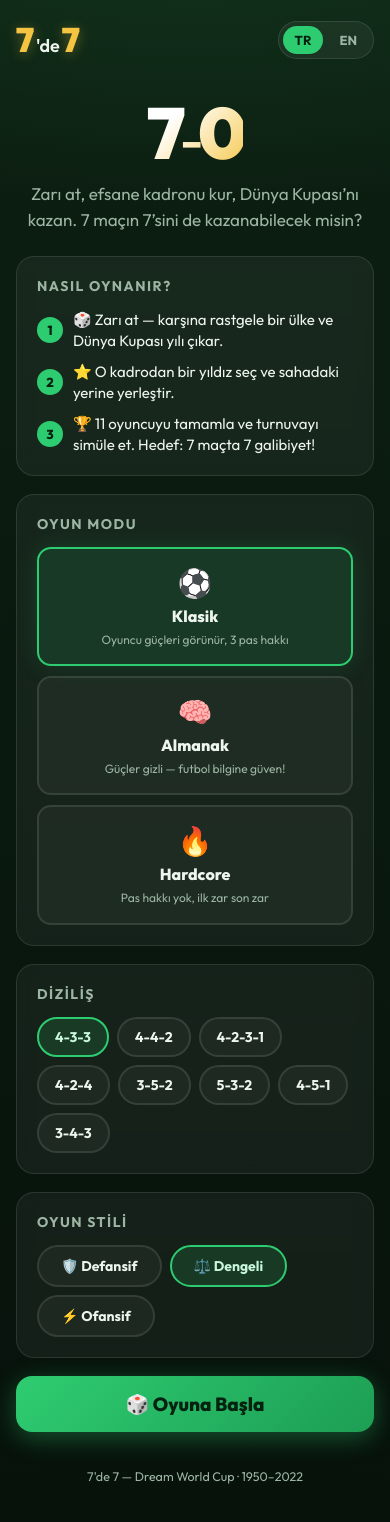
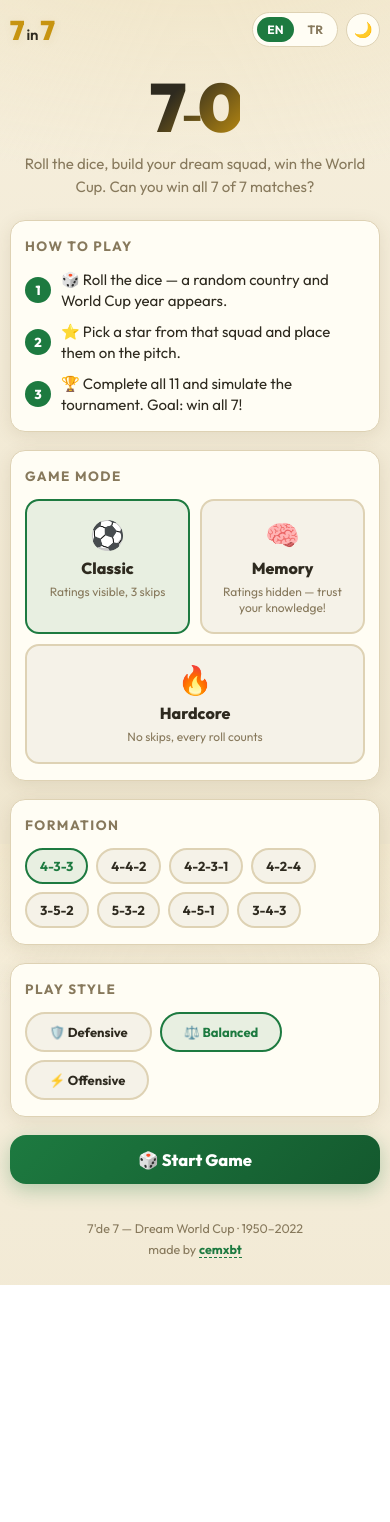
Before and after one commit to cemxbt/7de7, a React (Vite) app: page / in a window 390 px wide. After the commit the page ends 1285 px from the top, so only its background shows below. Built offline with nearby package versions, Linux system fonts and the light colour scheme.

Commit message:
Default to English, add nostalgic light/dark themes, made-by footer link, mobile polish

```diff
--- a/index.html
+++ b/index.html
@@ -1,7 +1,10 @@
 <!doctype html>
-<html lang="tr">
+<html lang="en">
   <head>
     <meta charset="UTF-8" />
+    <script>
+      document.documentElement.dataset.theme = localStorage.getItem('7de7-theme') || 'light';
+    </script>
     <link rel="icon" type="image/svg+xml" href="./favicon.svg" />
     <meta name="viewport" content="width=device-width, initial-scale=1.0" />
     <meta name="description" content="7'de 7 — Zarı at, efsane Dünya Kupası kadronu kur, turnuvayı simüle et. Roll the dice, build your dream World Cup squad." />
--- a/src/App.tsx
+++ b/src/App.tsx
@@ -1,4 +1,4 @@
-import { useState } from 'react';
+import { useEffect, useState } from 'react';
 import { FORMATIONS, makeSlots, simulateTournament, teamStrength } from './game/engine';
 import type { Mode, Style, Slot, TournamentResult } from './game/engine';
 import type { Lang } from './i18n';
@@ -22,8 +22,11 @@ function loadStats(): Stats {
   return { played: 0, titles: 0, perfect: 0, best: 0 };
 }
 
+type Theme = 'light' | 'dark';
+
 export default function App() {
-  const [lang, setLang] = useState<Lang>(() => (localStorage.getItem('7de7-lang') as Lang) || 'tr');
+  const [lang, setLang] = useState<Lang>(() => (localStorage.getItem('7de7-lang') as Lang) || 'en');
+  const [theme, setTheme] = useState<Theme>(() => (localStorage.getItem('7de7-theme') as Theme) || 'light');
   const [screen, setScreen] = useState<'setup' | 'draft' | 'sim'>('setup');
   const [mode, setMode] = useState<Mode>('classic');
   const [formationIdx, setFormationIdx] = useState(0);
@@ -31,6 +34,11 @@ export default function App() {
   const [slots, setSlots] = useState<Slot[]>([]);
   const [result, setResult] = useState<TournamentResult | null>(null);
   const [stats, setStats] = useState<Stats>(loadStats);
+
+  useEffect(() => {
+    document.documentElement.dataset.theme = theme;
+    localStorage.setItem('7de7-theme', theme);
+  }, [theme]);
 
   const switchLang = (l: Lang) => {
     setLang(l);
@@ -66,9 +74,18 @@ export default function App() {
           <span className="logo-de">{lang === 'tr' ? "'de" : 'in'}</span>
           <span className="logo-7">7</span>
         </button>
-        <div className="lang-switch">
-          <button className={lang === 'tr' ? 'on' : ''} onClick={() => switchLang('tr')}>TR</button>
-          <button className={lang === 'en' ? 'on' : ''} onClick={() => switchLang('en')}>EN</button>
+        <div className="topbar-controls">
+          <div className="lang-switch">
+            <button className={lang === 'en' ? 'on' : ''} onClick={() => switchLang('en')}>EN</button>
+            <button className={lang === 'tr' ? 'on' : ''} onClick={() => switchLang('tr')}>TR</button>
+          </div>
+          <button
+            className="theme-toggle"
+            onClick={() => setTheme(theme === 'light' ? 'dark' : 'light')}
+            aria-label={theme === 'light' ? 'Dark theme' : 'Light theme'}
+          >
+            {theme === 'light' ? '🌙' : '☀️'}
+          </button>
         </div>
       </header>
 
@@ -108,6 +125,9 @@ export default function App() {
 
       <footer className="footer">
         <span>7'de 7 — Dream World Cup · 1950–2022</span>
+        <span className="made-by">
+          made by <a href="https://github.com/cemxbt" target="_blank" rel="noopener noreferrer">cemxbt</a>
+        </span>
       </footer>
     </div>
   );
--- a/src/index.css
+++ b/src/index.css
@@ -1,34 +1,82 @@
 * { box-sizing: border-box; margin: 0; padding: 0; }
 
-:root {
-  --bg: #07120b;
-  --bg2: #0c1f12;
+/* ---------- themes ---------- */
+
+/* light: nostalgic paper / sticker-album look (default) */
+:root,
+:root[data-theme='light'] {
+  --bg-grad:
+    radial-gradient(900px 400px at 50% -10%, #efe3c3 0%, transparent 65%),
+    linear-gradient(180deg, #f6efdd, #efe6cf);
+  --card: #fffdf4;
+  --card-border: #ded2b4;
+  --text: #2e2a1f;
+  --muted: #87795c;
+  --green: #1d7a40;
+  --green-deep: #14592e;
+  --gold: #a87b08;
+  --gold-bright: #c79410;
+  --red: #c0392b;
+  --red-soft: #a93226;
+  --row-bg: rgba(60, 45, 10, 0.05);
+  --row-hover: rgba(60, 45, 10, 0.1);
+  --chip-bg: rgba(60, 45, 10, 0.07);
+  --line: rgba(60, 45, 10, 0.12);
+  --sel-bg: rgba(29, 122, 64, 0.1);
+  --gold-tint: rgba(168, 123, 8, 0.1);
+  --gold-border: rgba(168, 123, 8, 0.45);
+  --red-tint: rgba(192, 57, 43, 0.08);
+  --red-border: rgba(192, 57, 43, 0.4);
+  --shadow: 0 4px 18px rgba(80, 60, 20, 0.1);
+  --pitch1: #3d9960;
+  --pitch2: #348a54;
+  --hero-from: #2e2a1f;
+}
+
+:root[data-theme='dark'] {
+  --bg-grad:
+    radial-gradient(1200px 600px at 50% -10%, #14391f 0%, transparent 60%),
+    linear-gradient(180deg, #0c1f12, #07120b);
   --card: rgba(255, 255, 255, 0.05);
   --card-border: rgba(255, 255, 255, 0.1);
   --text: #eef5ef;
   --muted: #9db5a3;
   --green: #2ecc71;
+  --green-deep: #1d9e54;
   --gold: #f5c542;
+  --gold-bright: #f5c542;
   --red: #e74c3c;
+  --red-soft: #ff9d92;
+  --row-bg: rgba(255, 255, 255, 0.04);
+  --row-hover: rgba(255, 255, 255, 0.09);
+  --chip-bg: rgba(0, 0, 0, 0.3);
+  --line: rgba(255, 255, 255, 0.08);
+  --sel-bg: rgba(46, 204, 113, 0.12);
+  --gold-tint: rgba(245, 197, 66, 0.12);
+  --gold-border: rgba(245, 197, 66, 0.4);
+  --red-tint: rgba(231, 76, 60, 0.14);
+  --red-border: rgba(231, 76, 60, 0.45);
+  --shadow: none;
   --pitch1: #1c7a3d;
   --pitch2: #176a34;
+  --hero-from: #ffffff;
 }
 
 html { -webkit-text-size-adjust: 100%; }
 
 body {
   font-family: 'Outfit', -apple-system, BlinkMacSystemFont, 'Segoe UI', Roboto, sans-serif;
-  background:
-    radial-gradient(1200px 600px at 50% -10%, #14391f 0%, transparent 60%),
-    linear-gradient(180deg, var(--bg2), var(--bg));
+  background: var(--bg-grad);
+  background-attachment: fixed;
   color: var(--text);
   min-height: 100vh;
+  transition: background 0.25s, color 0.25s;
 }
 
 .app {
   max-width: 1080px;
   margin: 0 auto;
-  padding: 0 16px 40px;
+  padding: 0 16px 32px;
   display: flex;
   flex-direction: column;
   min-height: 100vh;
@@ -39,7 +87,8 @@ body {
   display: flex;
   justify-content: space-between;
   align-items: center;
-  padding: 18px 0;
+  padding: 16px 0;
+  gap: 10px;
 }
 
 .logo {
@@ -53,17 +102,19 @@ body {
 }
 
 .logo-7 {
-  font-size: 34px;
+  font-size: 32px;
   font-weight: 900;
-  color: var(--gold);
-  text-shadow: 0 2px 12px rgba(245, 197, 66, 0.35);
+  color: var(--gold-bright);
+  text-shadow: 0 2px 10px var(--gold-tint);
 }
 
 .logo-de {
-  font-size: 18px;
+  font-size: 17px;
   font-weight: 600;
   color: var(--text);
 }
+
+.topbar-controls { display: flex; align-items: center; gap: 8px; }
 
 .lang-switch {
   display: flex;
@@ -88,19 +139,34 @@ body {
 
 .lang-switch button.on {
   background: var(--green);
-  color: #04220f;
+  color: #fff;
 }
+
+.theme-toggle {
+  border: 1px solid var(--card-border);
+  background: var(--card);
+  border-radius: 999px;
+  width: 38px;
+  height: 38px;
+  font-size: 17px;
+  cursor: pointer;
+  display: grid;
+  place-items: center;
+  line-height: 1;
+}
+
+.theme-toggle:hover { border-color: var(--muted); }
 
 /* ---------- setup ---------- */
 .setup { display: flex; flex-direction: column; gap: 18px; }
 
-.hero { text-align: center; padding: 18px 0 6px; }
+.hero { text-align: center; padding: 14px 0 4px; }
 
 .hero-score {
-  font-size: clamp(72px, 16vw, 130px);
+  font-size: clamp(68px, 16vw, 124px);
   font-weight: 900;
   letter-spacing: -4px;
-  background: linear-gradient(135deg, #fff 30%, var(--gold));
+  background: linear-gradient(135deg, var(--hero-from) 30%, var(--gold-bright));
   -webkit-background-clip: text;
   background-clip: text;
   color: transparent;
@@ -113,7 +179,7 @@ body {
   color: var(--muted);
   max-width: 560px;
   margin: 12px auto 0;
-  font-size: 17px;
+  font-size: 16.5px;
   line-height: 1.5;
 }
 
@@ -122,11 +188,11 @@ body {
   border: 1px solid var(--card-border);
   border-radius: 18px;
   padding: 20px;
-  backdrop-filter: blur(8px);
+  box-shadow: var(--shadow);
 }
 
 .card h2 {
-  font-size: 14px;
+  font-size: 13.5px;
   text-transform: uppercase;
   letter-spacing: 1.5px;
   color: var(--muted);
@@ -142,7 +208,7 @@ body {
   height: 26px;
   border-radius: 50%;
   background: var(--green);
-  color: #04220f;
+  color: #fff;
   font-weight: 800;
   display: grid;
   place-items: center;
@@ -151,12 +217,12 @@ body {
 
 .mode-grid {
   display: grid;
-  grid-template-columns: repeat(auto-fit, minmax(160px, 1fr));
+  grid-template-columns: repeat(auto-fit, minmax(150px, 1fr));
   gap: 10px;
 }
 
 .mode-card {
-  background: rgba(255, 255, 255, 0.04);
+  background: var(--row-bg);
   border: 2px solid var(--card-border);
   border-radius: 14px;
   padding: 16px 12px;
@@ -170,12 +236,11 @@ body {
   transition: all 0.15s;
 }
 
-.mode-card:hover { border-color: rgba(46, 204, 113, 0.5); }
+.mode-card:hover { border-color: var(--green); }
 
 .mode-card.sel {
   border-color: var(--green);
-  background: rgba(46, 204, 113, 0.12);
-  box-shadow: 0 0 24px rgba(46, 204, 113, 0.15);
+  background: var(--sel-bg);
 }
 
 .mode-icon { font-size: 28px; }
@@ -191,31 +256,31 @@ body {
   padding: 9px 16px;
   border-radius: 999px;
   border: 2px solid var(--card-border);
-  background: rgba(255, 255, 255, 0.04);
+  background: var(--row-bg);
   color: var(--text);
   cursor: pointer;
   transition: all 0.15s;
 }
 
 .pill.wide { padding: 10px 22px; }
-.pill:hover { border-color: rgba(46, 204, 113, 0.5); }
-.pill.sel { border-color: var(--green); background: rgba(46, 204, 113, 0.15); color: #c8f7dc; }
+.pill:hover { border-color: var(--green); }
+.pill.sel { border-color: var(--green); background: var(--sel-bg); color: var(--green); }
 
 .cta {
   font-family: inherit;
-  font-size: 19px;
+  font-size: 18px;
   font-weight: 800;
-  padding: 16px 28px;
+  padding: 15px 28px;
   border: none;
   border-radius: 16px;
-  background: linear-gradient(135deg, #2ecc71, #1d9e54);
-  color: #04220f;
+  background: linear-gradient(135deg, var(--green), var(--green-deep));
+  color: #fff;
   cursor: pointer;
-  box-shadow: 0 6px 24px rgba(46, 204, 113, 0.35);
+  box-shadow: 0 6px 20px rgba(29, 122, 64, 0.3);
   transition: transform 0.1s, box-shadow 0.15s;
 }
 
-.cta:hover { transform: translateY(-2px); box-shadow: 0 10px 30px rgba(46, 204, 113, 0.45); }
+.cta:hover { transform: translateY(-2px); box-shadow: 0 9px 26px rgba(29, 122, 64, 0.4); }
 .cta:active { transform: translateY(0); }
 
 .ghost {
@@ -241,7 +306,7 @@ body {
 }
 
 .stat-grid > div {
-  background: rgba(255, 255, 255, 0.04);
+  background: var(--row-bg);
   border-radius: 12px;
   padding: 12px 8px;
   display: flex;
@@ -267,8 +332,8 @@ body {
 .draft-progress b { color: var(--text); font-size: 18px; }
 
 .power-badge {
-  background: rgba(245, 197, 66, 0.12);
-  border: 1px solid rgba(245, 197, 66, 0.35);
+  background: var(--gold-tint);
+  border: 1px solid var(--gold-border);
   color: var(--gold);
   border-radius: 999px;
   padding: 4px 12px;
@@ -286,12 +351,12 @@ body {
   .draft-grid { grid-template-columns: 1fr; }
 }
 
-/* pitch */
+/* pitch (always green, both themes) */
 .pitch {
   position: relative;
   background:
     repeating-linear-gradient(180deg, var(--pitch1) 0 60px, var(--pitch2) 60px 120px);
-  border: 2px solid rgba(255, 255, 255, 0.25);
+  border: 2px solid rgba(255, 255, 255, 0.4);
   border-radius: 18px;
   padding: 26px 10px;
   display: flex;
@@ -300,7 +365,7 @@ body {
   min-height: 520px;
   justify-content: space-between;
   overflow: hidden;
-  box-shadow: inset 0 0 60px rgba(0, 0, 0, 0.3);
+  box-shadow: inset 0 0 60px rgba(0, 0, 0, 0.2), var(--shadow);
 }
 
 .pitch-lines { position: absolute; inset: 0; pointer-events: none; opacity: 0.5; }
@@ -311,7 +376,7 @@ body {
   left: 50%;
   width: 110px;
   height: 110px;
-  border: 2px solid rgba(255, 255, 255, 0.5);
+  border: 2px solid rgba(255, 255, 255, 0.6);
   border-radius: 50%;
   transform: translate(-50%, -50%);
 }
@@ -321,7 +386,7 @@ body {
   top: 50%;
   left: 0;
   right: 0;
-  border-top: 2px solid rgba(255, 255, 255, 0.5);
+  border-top: 2px solid rgba(255, 255, 255, 0.6);
 }
 
 .box {
@@ -330,7 +395,7 @@ body {
   transform: translateX(-50%);
   width: 45%;
   height: 56px;
-  border: 2px solid rgba(255, 255, 255, 0.5);
+  border: 2px solid rgba(255, 255, 255, 0.6);
 }
 
 .box.top { top: -2px; border-top: none; }
@@ -343,7 +408,7 @@ body {
   width: 84px;
   min-height: 84px;
   border-radius: 14px;
-  border: 2px dashed rgba(255, 255, 255, 0.45);
+  border: 2px dashed rgba(255, 255, 255, 0.55);
   background: rgba(0, 0, 0, 0.25);
   color: #fff;
   display: flex;
@@ -357,24 +422,24 @@ body {
   transition: all 0.15s;
 }
 
-.slot.empty .slot-pos { font-weight: 800; font-size: 15px; opacity: 0.75; }
+.slot.empty .slot-pos { font-weight: 800; font-size: 15px; opacity: 0.8; }
 
 .slot.placeable {
-  border-color: var(--gold);
+  border-color: #ffd95e;
   border-style: solid;
-  background: rgba(245, 197, 66, 0.25);
+  background: rgba(245, 197, 66, 0.3);
   cursor: pointer;
   animation: pulse 1.1s infinite;
 }
 
 @keyframes pulse {
-  0%, 100% { box-shadow: 0 0 0 0 rgba(245, 197, 66, 0.5); }
+  0%, 100% { box-shadow: 0 0 0 0 rgba(245, 197, 66, 0.55); }
   50% { box-shadow: 0 0 0 8px rgba(245, 197, 66, 0); }
 }
 
 .slot.filled {
   border-style: solid;
-  border-color: rgba(255, 255, 255, 0.7);
+  border-color: rgba(255, 255, 255, 0.75);
   background: rgba(0, 0, 0, 0.55);
 }
 
@@ -383,7 +448,7 @@ body {
   position: absolute;
   top: -8px;
   right: -6px;
-  background: var(--gold);
+  background: #f5c542;
   color: #2a1d00;
   font-weight: 900;
   font-size: 12px;
@@ -404,13 +469,7 @@ body {
   -webkit-box-orient: vertical;
 }
 
-.slot-year { font-size: 9.5px; opacity: 0.7; }
-
-@media (max-width: 480px) {
-  .slot { width: 60px; min-height: 66px; border-radius: 11px; }
-  .slot-name { font-size: 9px; }
-  .pitch { min-height: 430px; padding: 20px 4px; }
-}
+.slot-year { font-size: 9.5px; opacity: 0.75; }
 
 /* draft panel */
 .draft-panel { display: flex; flex-direction: column; }
@@ -424,6 +483,7 @@ body {
   flex-direction: column;
   align-items: center;
   gap: 18px;
+  box-shadow: var(--shadow);
 }
 
 .sim-ready-icon { font-size: 56px; }
@@ -432,8 +492,8 @@ body {
   font-family: inherit;
   font-size: 18px;
   font-weight: 800;
-  background: linear-gradient(135deg, #2ecc71, #1d9e54);
-  color: #04220f;
+  background: linear-gradient(135deg, var(--green), var(--green-deep));
+  color: #fff;
   border: none;
   border-radius: 20px;
   padding: 26px 44px;
@@ -442,7 +502,7 @@ body {
   flex-direction: column;
   align-items: center;
   gap: 8px;
-  box-shadow: 0 8px 30px rgba(46, 204, 113, 0.35);
+  box-shadow: 0 8px 26px rgba(29, 122, 64, 0.35);
   transition: transform 0.1s;
 }
 
@@ -465,6 +525,7 @@ body {
   display: flex;
   flex-direction: column;
   gap: 10px;
+  box-shadow: var(--shadow);
 }
 
 .squad-head { display: flex; align-items: center; gap: 12px; }
@@ -477,15 +538,16 @@ body {
   font-family: inherit;
   font-weight: 700;
   font-size: 13px;
-  background: rgba(231, 76, 60, 0.14);
-  border: 1px solid rgba(231, 76, 60, 0.45);
-  color: #ff9d92;
+  background: var(--red-tint);
+  border: 1px solid var(--red-border);
+  color: var(--red-soft);
   border-radius: 999px;
   padding: 7px 13px;
   cursor: pointer;
+  white-space: nowrap;
 }
 
-.skip-btn:hover { background: rgba(231, 76, 60, 0.25); }
+.skip-btn:hover { background: var(--red-tint); filter: brightness(0.96); }
 
 .hint { font-size: 13.5px; color: var(--gold); font-weight: 600; }
 
@@ -506,7 +568,7 @@ body {
   display: flex;
   align-items: center;
   gap: 10px;
-  background: rgba(255, 255, 255, 0.04);
+  background: var(--row-bg);
   border: 2px solid transparent;
   border-radius: 10px;
   padding: 8px 10px;
@@ -517,8 +579,8 @@ body {
   text-align: left;
 }
 
-.player-row:hover:not(:disabled) { background: rgba(255, 255, 255, 0.09); }
-.player-row.sel { border-color: var(--gold); background: rgba(245, 197, 66, 0.12); }
+.player-row:hover:not(:disabled) { background: var(--row-hover); }
+.player-row.sel { border-color: var(--gold-border); background: var(--gold-tint); }
 .player-row:disabled { opacity: 0.35; cursor: not-allowed; }
 
 .player-name { flex: 1; font-weight: 600; }
@@ -533,17 +595,25 @@ body {
   text-align: center;
 }
 
-.pos-GK { background: rgba(241, 196, 15, 0.2); color: #ffd95e; }
-.pos-DF { background: rgba(52, 152, 219, 0.2); color: #7ec3ef; }
-.pos-MF { background: rgba(46, 204, 113, 0.2); color: #6fe3a1; }
-.pos-FW { background: rgba(231, 76, 60, 0.2); color: #ff958a; }
+.pos-GK { background: rgba(241, 196, 15, 0.18); color: #9c7d06; }
+.pos-DF { background: rgba(52, 152, 219, 0.16); color: #2471a3; }
+.pos-MF { background: rgba(46, 204, 113, 0.16); color: #1d7a40; }
+.pos-FW { background: rgba(231, 76, 60, 0.14); color: #b03a2e; }
+
+:root[data-theme='dark'] .pos-GK { color: #ffd95e; }
+:root[data-theme='dark'] .pos-DF { color: #7ec3ef; }
+:root[data-theme='dark'] .pos-MF { color: #6fe3a1; }
+:root[data-theme='dark'] .pos-FW { color: #ff958a; }
+
+/* slot pos tags live on the green pitch — keep light in both themes */
+.slot .pos-tag, .slot-pos { color: #fff; }
 
 /* ---------- tournament ---------- */
 .tournament { display: flex; flex-direction: column; gap: 14px; max-width: 640px; margin: 0 auto; width: 100%; }
 
 .reveal-banner {
-  background: rgba(245, 197, 66, 0.12);
-  border: 1px solid rgba(245, 197, 66, 0.4);
+  background: var(--gold-tint);
+  border: 1px solid var(--gold-border);
   color: var(--gold);
   border-radius: 12px;
   padding: 12px 16px;
@@ -560,6 +630,7 @@ body {
   border-radius: 14px;
   padding: 14px 16px;
   animation: slideIn 0.3s ease;
+  box-shadow: var(--shadow);
 }
 
 @keyframes slideIn {
@@ -569,7 +640,7 @@ body {
 
 .match-card.won { border-left-color: var(--green); }
 .match-card.lost { border-left-color: var(--red); }
-.match-card.drew { border-left-color: var(--gold); }
+.match-card.drew { border-left-color: var(--gold-bright); }
 
 .match-stage {
   font-size: 11px;
@@ -588,14 +659,14 @@ body {
   font-weight: 600;
 }
 
-.match-team { flex: 1; }
+.match-team { flex: 1; min-width: 0; }
 .match-team.you { color: var(--gold); }
 .match-team:last-child { text-align: right; }
 
 .score {
   font-size: 22px;
   font-weight: 900;
-  background: rgba(0, 0, 0, 0.3);
+  background: var(--chip-bg);
   border-radius: 10px;
   padding: 4px 14px;
   white-space: nowrap;
@@ -617,11 +688,10 @@ body {
   padding: 6px 8px;
 }
 .standings th:not(:first-child), .standings td:not(:first-child) { text-align: center; }
-.standings td { padding: 8px; border-top: 1px solid rgba(255, 255, 255, 0.06); }
-.standings tr.you-row td { background: rgba(245, 197, 66, 0.1); font-weight: 700; }
-.standings tr:nth-child(-n+2) td:first-child { position: relative; }
+.standings td { padding: 8px; border-top: 1px solid var(--line); }
+.standings tr.you-row td { background: var(--gold-tint); font-weight: 700; }
 
-.sim-controls { display: flex; gap: 10px; justify-content: center; align-items: center; }
+.sim-controls { display: flex; gap: 10px; justify-content: center; align-items: center; flex-wrap: wrap; }
 
 /* result */
 .result-card {
@@ -634,24 +704,24 @@ body {
   flex-direction: column;
   gap: 20px;
   animation: slideIn 0.4s ease;
+  box-shadow: var(--shadow);
 }
 
 .result-card.gold {
-  border-color: rgba(245, 197, 66, 0.5);
-  background: linear-gradient(180deg, rgba(245, 197, 66, 0.1), var(--card));
-  box-shadow: 0 0 60px rgba(245, 197, 66, 0.12);
+  border-color: var(--gold-border);
+  background: linear-gradient(180deg, var(--gold-tint), var(--card));
 }
 
 .result-icon { font-size: 64px; line-height: 1; }
 
 .result-title {
-  font-size: clamp(26px, 6vw, 40px);
+  font-size: clamp(24px, 6vw, 40px);
   font-weight: 900;
   letter-spacing: -0.5px;
 }
 
 .result-card.gold .result-title {
-  background: linear-gradient(135deg, #fff, var(--gold));
+  background: linear-gradient(135deg, var(--hero-from), var(--gold-bright));
   -webkit-background-clip: text;
   background-clip: text;
   color: transparent;
@@ -664,7 +734,7 @@ body {
 }
 
 .result-stats > div {
-  background: rgba(0, 0, 0, 0.25);
+  background: var(--chip-bg);
   border-radius: 12px;
   padding: 12px 8px;
   display: flex;
@@ -679,14 +749,12 @@ body {
 .result-xi h3 { font-size: 13px; text-transform: uppercase; letter-spacing: 1.2px; color: var(--muted); margin-bottom: 10px; }
 .result-xi ul { list-style: none; display: grid; grid-template-columns: 1fr 1fr; gap: 6px; }
 
-@media (max-width: 520px) { .result-xi ul { grid-template-columns: 1fr; } }
-
 .result-xi li {
   display: flex;
   align-items: center;
   gap: 8px;
   font-size: 13.5px;
-  background: rgba(255, 255, 255, 0.04);
+  background: var(--row-bg);
   border-radius: 9px;
   padding: 7px 10px;
 }
@@ -703,4 +771,45 @@ body {
   text-align: center;
   color: var(--muted);
   font-size: 12.5px;
+  display: flex;
+  flex-direction: column;
+  gap: 5px;
 }
+
+.made-by a {
+  color: var(--green);
+  font-weight: 700;
+  text-decoration: none;
+  border-bottom: 1px dashed var(--green);
+}
+
+.made-by a:hover { color: var(--gold); border-color: var(--gold); }
+
+/* ---------- responsive ---------- */
+@media (max-width: 520px) {
+  .app { padding: 0 10px 28px; }
+  .topbar { padding: 12px 0; }
+  .logo-7 { font-size: 27px; }
+  .logo-de { font-size: 15px; }
+  .lang-switch button { padding: 5px 10px; font-size: 12px; }
+  .theme-toggle { width: 34px; height: 34px; font-size: 15px; }
+  .card { padding: 16px 14px; border-radius: 15px; }
+  .tagline { font-size: 15px; }
+  .cta { font-size: 16.5px; padding: 14px 22px; width: 100%; }
+  .pill { font-size: 13px; padding: 8px 13px; }
+  .mode-grid { grid-template-columns: 1fr 1fr; }
+  .mode-grid .mode-card:last-child { grid-column: 1 / -1; }
+  .slot { width: 60px; min-height: 66px; border-radius: 11px; }
+  .slot-name { font-size: 9px; }
+  .slot-rating { font-size: 10.5px; padding: 1px 6px; }
+  .pitch { min-height: 430px; padding: 20px 4px; gap: 12px; }
+  .player-list { max-height: 360px; }
+  .dice-btn { width: 100%; padding: 22px 20px; }
+  .match-score { font-size: 13px; }
+  .score { font-size: 18px; padding: 3px 10px; }
+  .result-card { padding: 22px 14px; }
+  .result-xi ul { grid-template-columns: 1fr; }
+  .result-actions { flex-direction: column; }
+  .result-actions .cta, .result-actions .ghost { width: 100%; }
+  .sim-controls .cta { flex: 1; }
+}
```
